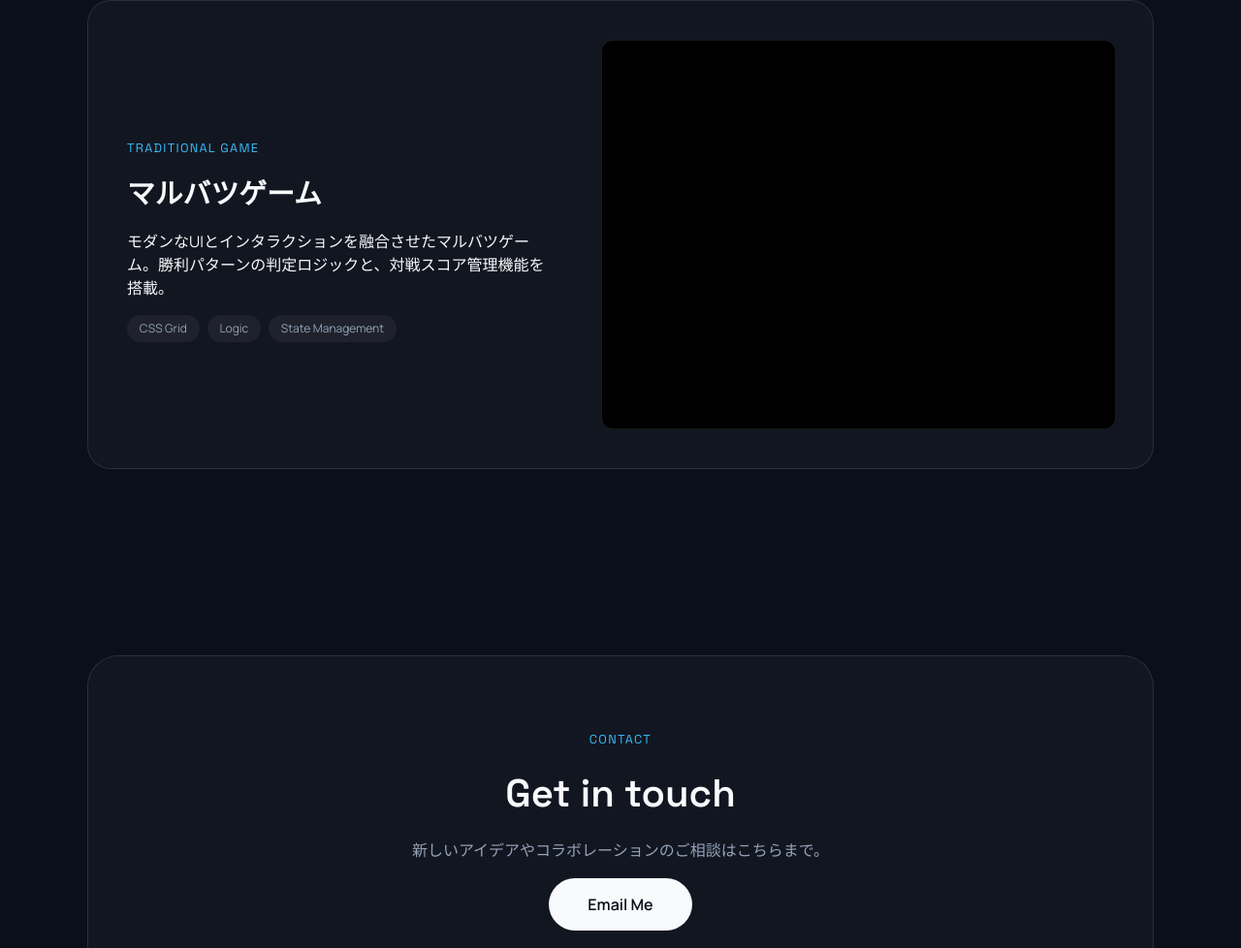
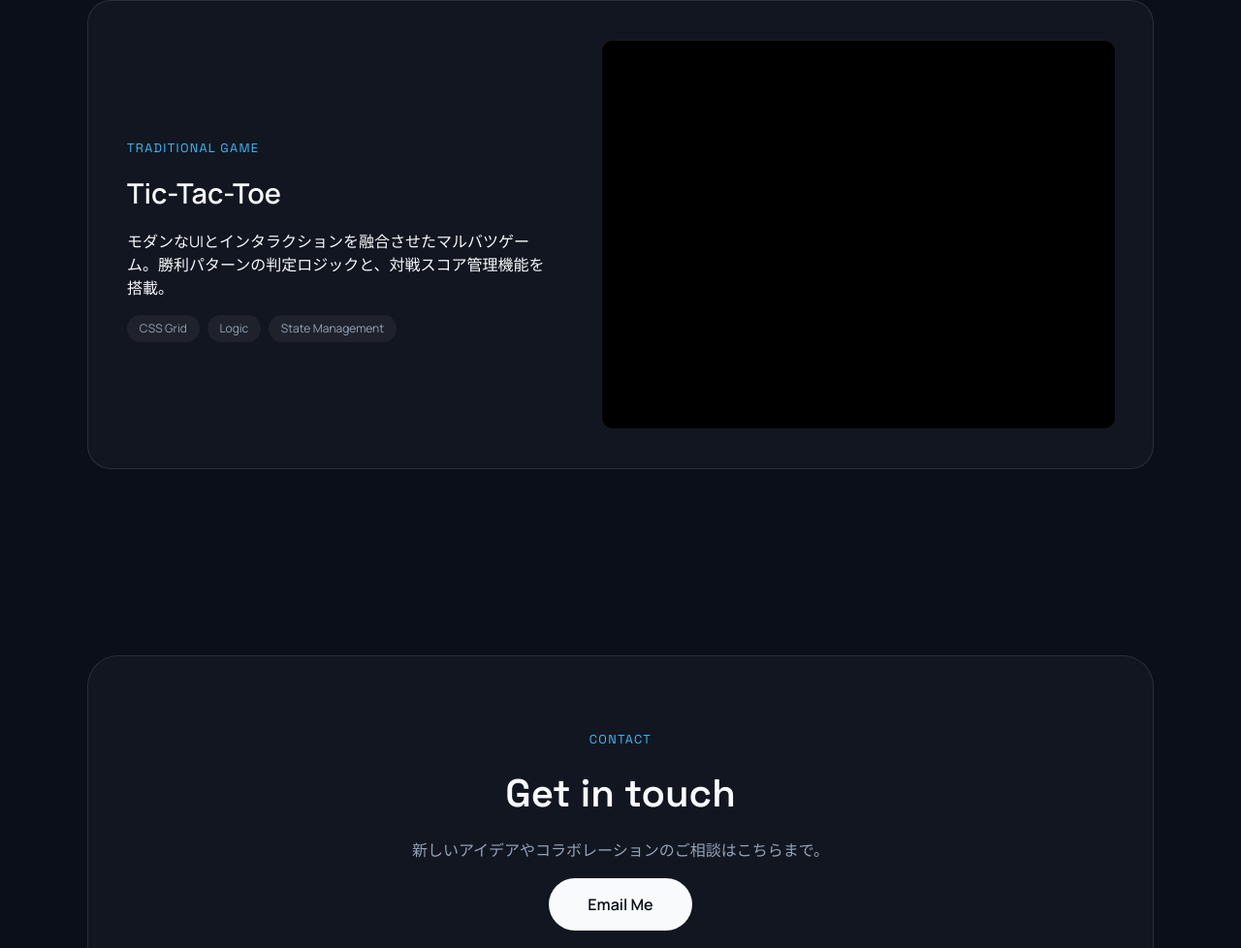
Before and after one commit to nao0105/github.io, a plain HTML site: page index.html in a window 1280 px wide. Shown: the part 2070-3048 px from the top of the page at 97% size. Drawn offline with Linux system fonts and the light colour scheme.

Commit message:
Update index.html

```diff
--- a/index.html
+++ b/index.html
@@ -170,7 +170,7 @@
         <article class="project-card">
           <div class="project-meta">
             <p class="eyebrow">Traditional Game</p>
-            <h3>マルバツゲーム</h3>
+            <h3>Tic-Tac-Toe</h3>
             <p>モダンなUIとインタラクションを融合させたマルバツゲーム。勝利パターンの判定ロジックと、対戦スコア管理機能を搭載。</p>
             <div class="tags">
               <span>CSS Grid</span><span>Logic</span><span>State Management</span>
```
